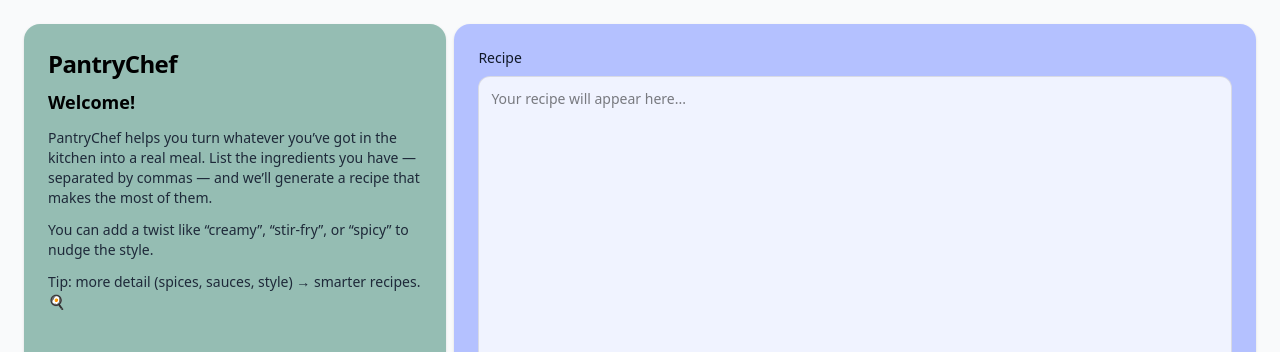
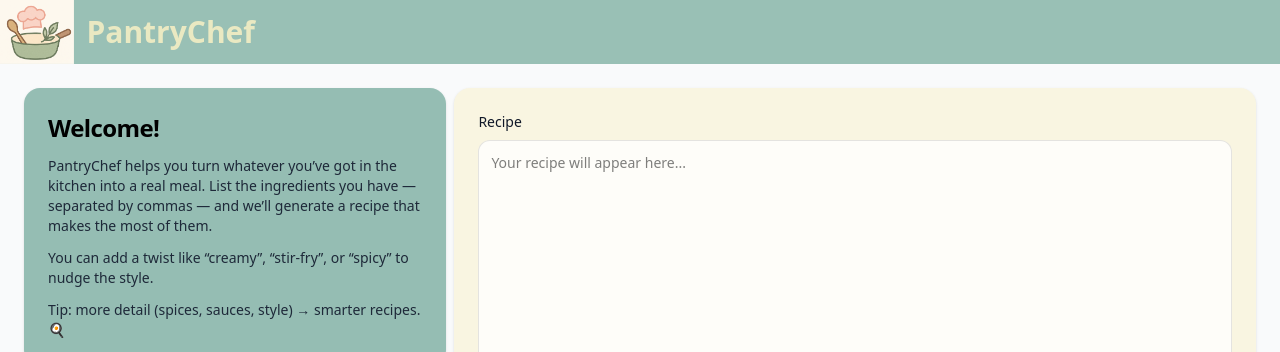
Before and after one commit to J-AGGERHOLM/FrontEndGPTAPI, a website: page html/index.html in a window 1280 px wide. Shown: the top 352 px of the page. Drawn offline with Linux system fonts and the light colour scheme.

Commit message:
banner and layout fixes

```diff
--- a/html/index.html
+++ b/html/index.html
@@ -5,13 +5,19 @@
     <title>Title</title>
     <link href="../css/output.css" rel="stylesheet">
 </head>
-<body>
+<body class = "h-screen overflow-hidden flex flex-col">
+
+<div class = "navbar h-16 bg-emerald-800/40 justify-start flex items-center gap-3" >
+    <img src="../images/pantryChef_logo.png"
+         class="h-full object-contain">
+    <span class = "text-3xl font-bold text-amber-100/80">PantryChef</span>
+</div>
+
 <!-- aside:-->
-<div class="min-h-screen p-4 md:p-6 grid gap-2 md:grid-cols-[33vw_1fr] md:grid-rows-[1fr_1fr] bg-gray-50">
+<div class="flex-1 grid gap-2 md:grid-cols-[33vw_1fr] md:grid-rows-[1fr_1fr] p-4 md:p-6 bg-gray-50 overflow-hidden">
     <!-- Aside: Welcome / How it works -->
     <aside class="bg-emerald-800/40 rounded-2xl p-5 md:p-6 shadow-sm">
-        <h1 class="text-2xl font-bold tracking-tight">PantryChef</h1>
-        <h2 class="mt-2 text-lg font-semibold">Welcome!</h2>
+        <h1 class="text-2xl font-bold tracking-tight">Welcome!</h1>
 
         <p class="mt-3 text-sm text-gray-800">
             PantryChef helps you turn whatever you’ve got in the kitchen into a real meal.
@@ -29,7 +35,7 @@
     </aside>
 
     <!-- Main: spans both rows on the right -->
-    <main class="bg-indigo-300/80 rounded-2xl p-5 md:p-6 shadow-sm md:row-span-2 flex flex-col">
+    <main class="bg-yellow-400/10 rounded-2xl p-5 md:p-6 shadow-sm md:row-span-2 flex flex-col">
         <label for="RecipeOutput" class="text-sm font-medium text-gray-900">Recipe</label>
         <textarea id="RecipeOutput" readonly
                   class="
```
Also changed, not shown: css/output.css, images/pantryChef_logo.png (added).
